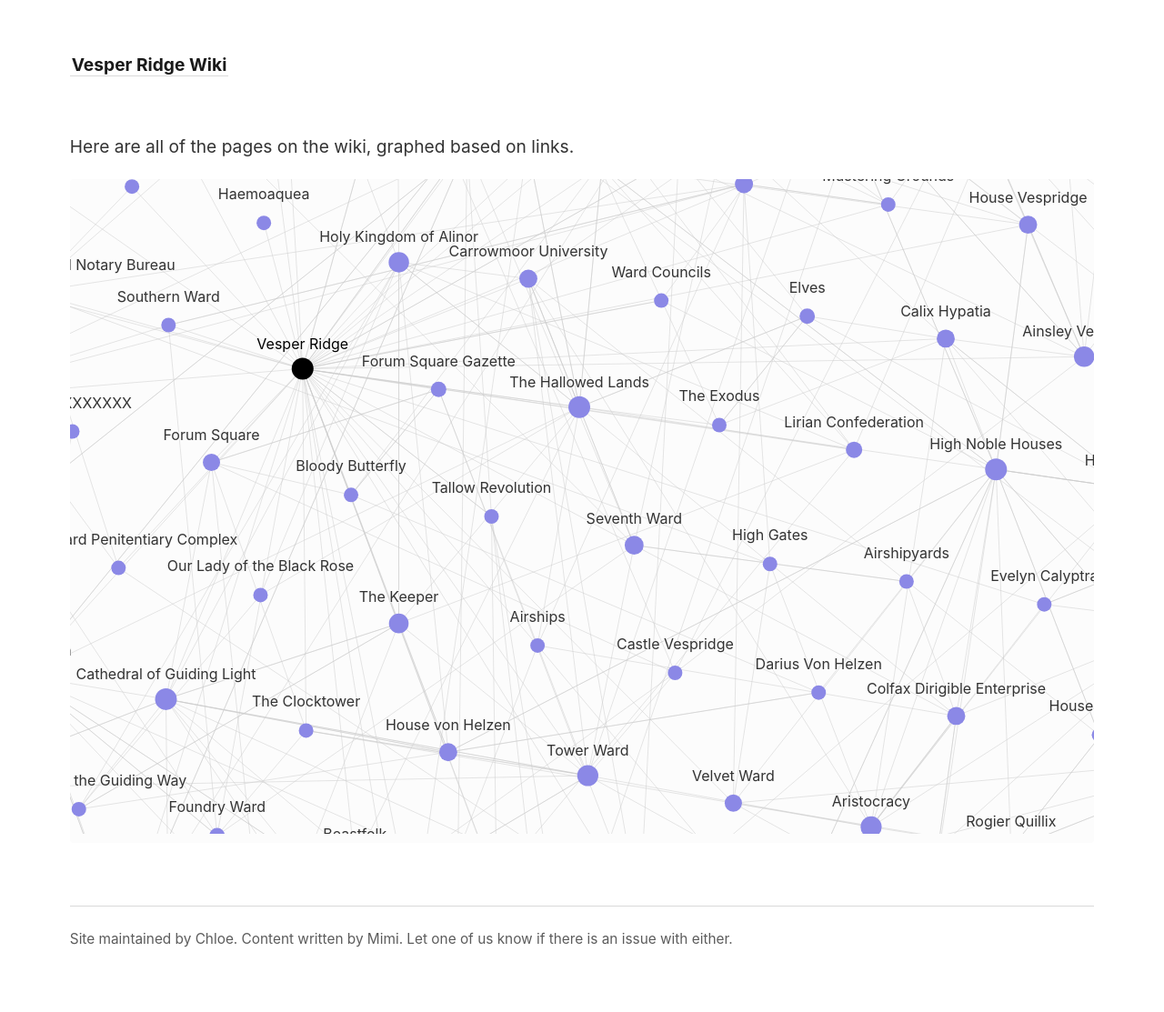
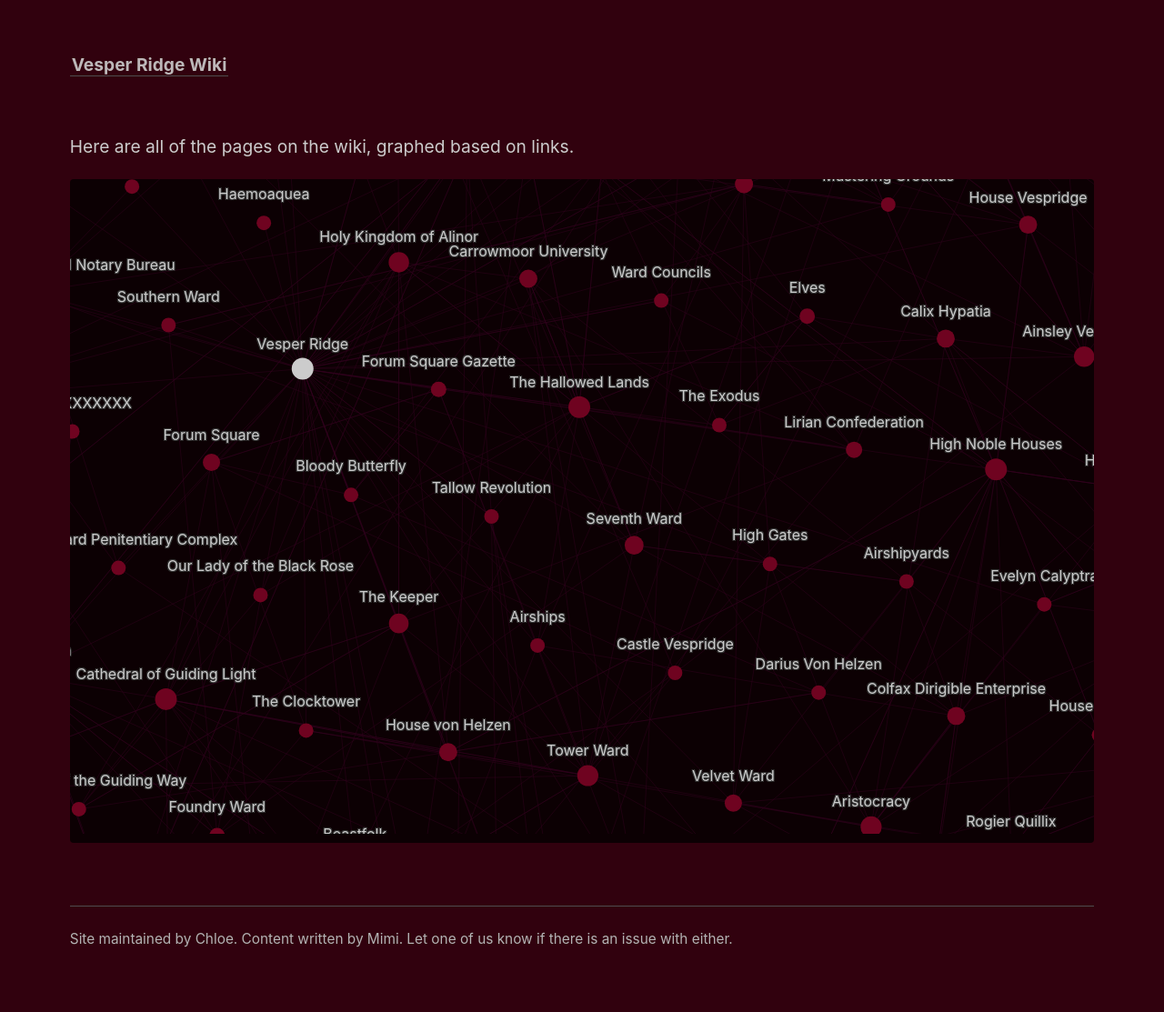
Before and after one commit to walcutt/vesper-ridge-wiki, a Jekyll site: the page built from _pages/network.md, in a window 1280 px wide. Shown: the whole page at 91% size. Built offline with Jekyll 4.4.1, drawn with Linux system fonts in a browser that asks for light colours.

Commit message:
Changed color scheme

```diff
--- a/_includes/link-previews.html
+++ b/_includes/link-previews.html
@@ -1,14 +1,10 @@
 <!-- That file is not particularly elegant. This will need a refactor at some point. -->
 <style>
-  content a.internal-link {
-    border-color: #8b88e6;
-    background-color: #efefff;
-  }
 
   #tooltip-wrapper {
-    background: white;
+    background: #0c0003;
     padding: 1em;
-    border: 1px solid #ddd;
+    border: 1px solid #3e0212;
     border-radius: 4px;
     overflow: hidden;
     position: absolute;
@@ -27,7 +23,7 @@
 		bottom: 0;
 		left: 0;
 		pointer-events: none;
-		background-image: linear-gradient(to bottom, rgba(255,255,255, 0), rgba(255,255,255, 1) 90%);
+		background-image: linear-gradient(to bottom, rgba(0,0,0, 0), rgba(0,0,0, 1) 90%);
 		width: 100%;
 		height: 75px;
   }
--- a/_includes/notes_graph.html
+++ b/_includes/notes_graph.html
@@ -1,25 +1,25 @@
 <style>
   .links line {
-    stroke: #ccc;
+    stroke: #31001e;
     opacity: 0.5;
   }
 
   .nodes circle {
     cursor: pointer;
-    fill: #8b88e6;
+    fill: #6f0320;
     transition: all 0.15s ease-out;
   }
 
   .text text {
     cursor: pointer;
-    fill: #333;
-    text-shadow: -1px -1px 0 #fafafabb, 1px -1px 0 #fafafabb, -1px 1px 0 #fafafabb, 1px 1px 0 #fafafabb;
+    fill: #ccc;
+    text-shadow: -1px -1px 0 #333, 1px -1px 0 #333, -1px 1px 0 #333, 1px 1px 0 #333;
   }
 
   .nodes [active],
   .text [active] {
     cursor: pointer;
-    fill: black;
+    fill: #ccc;
   }
 
   .inactive {
@@ -28,7 +28,7 @@
   }
 
   #graph-wrapper {
-    background: #fcfcfc;
+    background: #0c0003;
     border-radius: 4px;
     height: auto;
   }
--- a/_sass/_style.scss
+++ b/_sass/_style.scss
@@ -1,8 +1,9 @@
 $color-primary: hsl(0, 0%, 10%);
-$color-text: hsl(0, 0%, 20%);
-$color-subtext: hsl(0, 0%, 30%);
-$color-border: hsl(0, 0%, 85%);
-$color-box-background: mix($color-primary, white, 4%);
+$color-text: hsl(0, 0%, 80%);
+$color-subtext: hsl(0, 0%, 70%);
+$color-border: hsl(0, 0%, 30%);
+$color-box-background: #0c0003;
+$color-background: #31010e;
 $border-radius: 4px;
 $font-family: -apple-system, BlinkMacSystemFont, Segoe UI, Helvetica, Arial,
   sans-serif, Apple Color Emoji, Segoe UI Emoji, Segoe UI Symbol;
@@ -18,6 +19,8 @@ body {
   font-size: 1rem;
   max-width: 63em;
 
+  background-color: #31010e;
+
   @media (min-width: 820px) {
     font-size: 1.2rem;
   }
@@ -32,7 +35,7 @@ time {
 footer {
   margin: 2em 0;
   font-size: 0.8em;
-  color: mix($color-text, white, 80%);
+  color: $color-subtext;
   padding-top: 1em;
 }
 
@@ -80,10 +83,10 @@ a {
   padding: 0 0.1em;
   text-decoration: none;
   border-bottom: 1px solid $color-border;
-  color: $color-primary;
+  color: mix($color-background, $color-text, 10%);
   &:hover {
-    color: black !important;
-    background: #fffaf1;
+    color: white !important;
+    background: #6f0320;
   }
   &:after {
     position: relative;
@@ -97,11 +100,6 @@ a {
   &.reversefootnote:after {
     content: "";
   }
-}
-
-*:focus {
-  background: #ffe8bc !important;
-  color: black !important;
 }
 
 nav {
@@ -137,10 +135,7 @@ nav {
   border: 0px;
   border-radius: 4px;
   padding: 0.5em;
-}
-
-#search-input:focus {
-  background: $color-primary;
+  color: $color-text;
 }
 
 code {
@@ -150,13 +145,13 @@ code {
 }
 
 .invalid-link {
-  color: #444444;
+  color: #6f0320;
   cursor: help;
-  background: #fafafa;
+  background: $color-subtext;
   padding: 0 0.1em;
 }
 
 .invalid-link-brackets {
-  color: #ccc;
+  color: #6f0320;
   cursor: help;
 }
```
